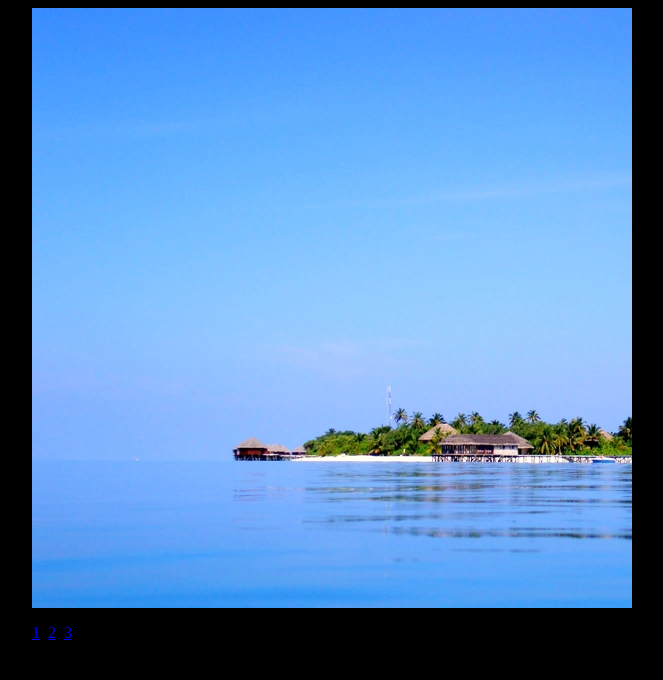
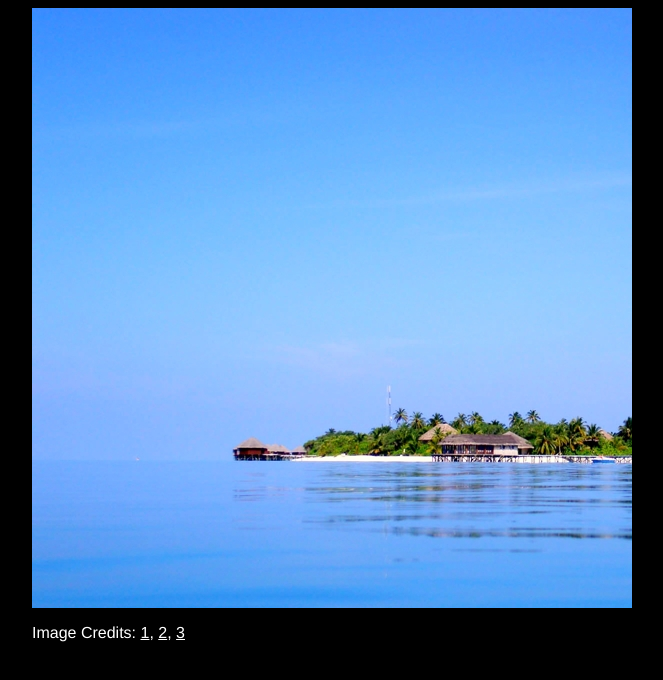
Before and after one commit to 343max/flipBook, a plain HTML site: page index.html in a window 1280 px wide. Shown: the whole page, without its empty margins (308-971 px from the left). Drawn offline with Linux system fonts and the light colour scheme.

Commit message:
- cosmetical changes - better image credits

```diff
--- a/css/app.css
+++ /dev/null
@@ -1,9 +0,0 @@
-body {
-	background-color: black;
-}
-
-div#page {
-	width: 600px;
-	margin-left: auto;
-	margin-right: auto;
-}
--- a/css/sample.css
+++ b/css/sample.css
@@ -1,24 +1,24 @@
 div.flipBook {
 	width: 600px;
 	height: 600px;
+	cursor: pointer;
 }
 
-div#myFlipbook {
-	width: 600px;
-	height: 600px;
+body {
+	background-color: black;
 }
 
-div.img1, div.img2, div.img3 {
+div#page {
+	width: 600px;
+	margin-left: auto;
+	margin-right: auto;
 }
 
-div.img1 {
-	background-image: url(../i/1362473050_367d2f7d72_b.jpg);
+body {
+	color: white;
+	font-family: "Helvetica Neue", Helvetica, Arial;
 }
 
-div.img2 {
-	background-image: url(../i/2836016055_7735049da7_b.jpg);
+a {
+	color: white;
 }
-
-div.img3 {
-	background-image: url(../i/4623916671_0a6a0269bf_b.jpg);
-}
--- a/index.html
+++ b/index.html
@@ -1,7 +1,6 @@
 <html>
 <head>
 	<title>Flipbook</title>
-	<link rel="stylesheet" href="css/app.css">
 	<link rel="stylesheet" href="css/flipbook.css">
 	<link rel="stylesheet" href="css/sample.css">
 
@@ -15,7 +14,7 @@
 		<div id="myFlipbook"></div>
 
 		<p>
-			<a href="http://www.flickr.com/photos/unclassified/2991996634/">1</a>, <a href="http://www.flickr.com/photos/powi/4721584736/">2</a>, <a href="http://www.flickr.com/photos/denemiles/3970279665/">3</a>
+			Image Credits: <a href="http://www.flickr.com/photos/unclassified/2991996634/">1</a>, <a href="http://www.flickr.com/photos/powi/4721584736/">2</a>, <a href="http://www.flickr.com/photos/denemiles/3970279665/">3</a>
 		</p>
 	</div>
 
```
